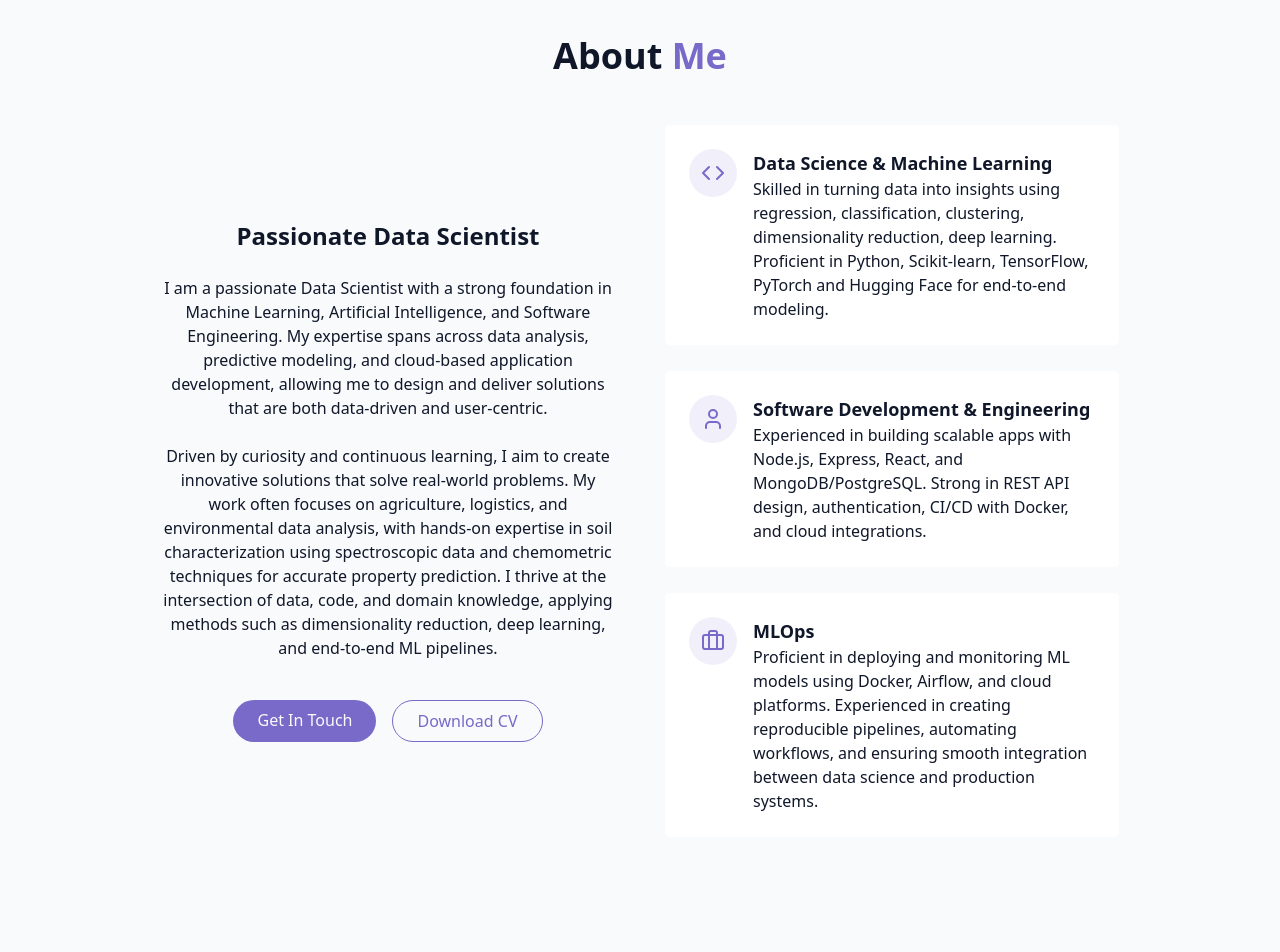
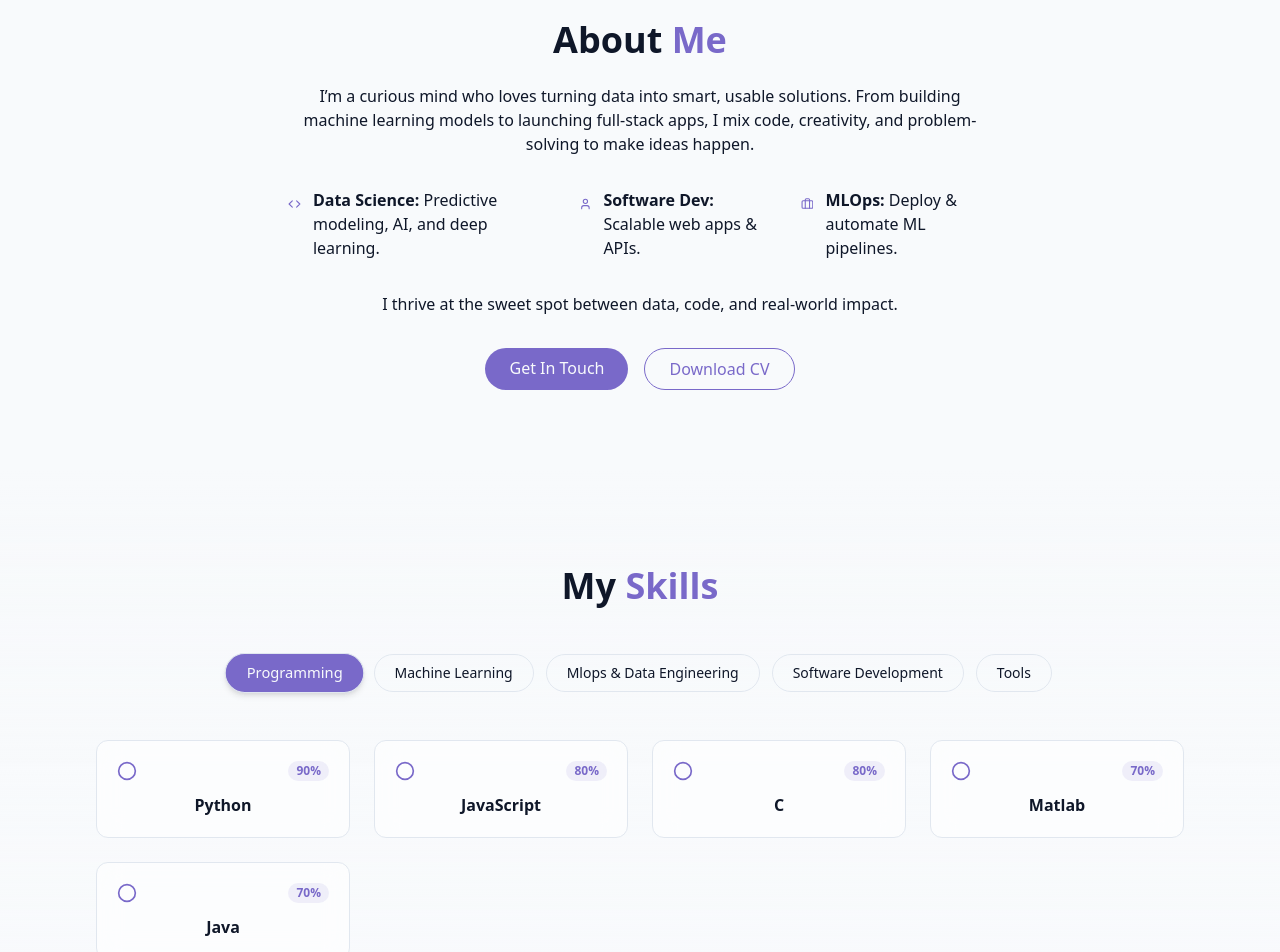
Before and after one commit to RogerSawadogo/Portfolio_Pro, a React (Vite) app: page / in a window 1280 px wide. Shown: the part 860-1812 px from the top of the page. Built offline with nearby package versions, Linux system fonts and the light colour scheme.

Commit message:
version 1

```diff
--- a/src/components/AboutSection.jsx
+++ b/src/components/AboutSection.jsx
@@ -2,84 +2,55 @@ import { Briefcase, Code, User } from "lucide-react";
 
 export const AboutSection = () => {
   return (
-    <section id="about" className="py-24 px-4 relative">
-      {" "}
-      <div className="container mx-auto max-w-5xl">
-        <h2 className="text-3xl md:text-4xl font-bold mb-12 text-center">
-          About <span className="text-primary"> Me</span>
+    <section id="about" className="py-20 px-4 relative">
+      <div className="container mx-auto max-w-3xl text-center">
+        <h2 className="text-3xl md:text-4xl font-bold mb-6">
+          About <span className="text-primary">Me</span>
         </h2>
 
-        <div className="grid grid-cols-1 md:grid-cols-2 gap-12 items-center">
-          <div className="space-y-6">
-            <h3 className="text-2xl font-semibold">
-              Passionate Data Scientist
-            </h3>
-
-            <p className="text-muted-foreground">
-              I am a passionate Data Scientist with a strong foundation in Machine Learning, Artificial Intelligence, and Software Engineering. My expertise spans across data analysis, predictive modeling, and cloud-based application development, allowing me to design and deliver solutions that are both data-driven and user-centric.
+        <p className="text-muted-foreground mb-8">
+          I’m a curious mind who loves turning data into smart, usable solutions.
+          From building machine learning models to launching full-stack apps,
+          I mix code, creativity, and problem-solving to make ideas happen.
         </p>
 
+        <div className="flex flex-col sm:flex-row justify-center gap-8 my-8 text-left">
+          <div className="flex items-start gap-3">
+            <Code className="h-6 w-6 text-primary mt-1" />
             <p className="text-muted-foreground">
-              Driven by curiosity and continuous learning, I aim to create innovative solutions that solve real-world problems. My work often focuses on agriculture, logistics, and environmental data analysis, with hands-on expertise in soil characterization using spectroscopic data and chemometric techniques for accurate property prediction. I thrive at the intersection of data, code, and domain knowledge, applying methods such as dimensionality reduction, deep learning, and end-to-end ML pipelines.
+              <span className="font-semibold">Data Science:</span> Predictive modeling, AI, and deep learning.
+            </p>
+          </div>
+          <div className="flex items-start gap-3">
+            <User className="h-6 w-6 text-primary mt-1" />
+            <p className="text-muted-foreground">
+              <span className="font-semibold">Software Dev:</span> Scalable web apps & APIs.
+            </p>
+          </div>
+          <div className="flex items-start gap-3">
+            <Briefcase className="h-6 w-6 text-primary mt-1" />
+            <p className="text-muted-foreground">
+              <span className="font-semibold">MLOps:</span> Deploy & automate ML pipelines.
+            </p>
+          </div>
+        </div>
+
+        <p className="text-muted-foreground mb-8">
+          I thrive at the sweet spot between <span className="font-medium">data, code, and real-world impact</span>.
         </p>
 
-            <div className="flex flex-col sm:flex-row gap-4 pt-4 justify-center">
+        <div className="flex flex-col sm:flex-row gap-4 justify-center">
           <a href="#contact" className="cosmic-button">
-                {" "}
             Get In Touch
           </a>
-
           <a
-                href=""
+            href="/cv.pdf"
+            download
             className="px-6 py-2 rounded-full border border-primary text-primary hover:bg-primary/10 transition-colors duration-300"
           >
             Download CV
           </a>
-            </div>
-          </div>
 
-          <div className="grid grid-cols-1 gap-6">
-            <div className="gradient-border p-6 card-hover">
-              <div className="flex items-start gap-4">
-                <div className="p-3 rounded-full bg-primary/10">
-                  <Code className="h-6 w-6 text-primary" />
-                </div>
-                <div className="text-left">
-                  <h4 className="font-semibold text-lg"> Data Science & Machine Learning</h4>
-                  <p className="text-muted-foreground">
-                    Skilled in turning data into insights using regression, classification, clustering, dimensionality reduction, deep learning. Proficient in Python, Scikit-learn, TensorFlow, PyTorch and Hugging Face for end-to-end modeling.
-                  </p>
-                </div>
-              </div>
-            </div>
-            <div className="gradient-border p-6 card-hover">
-              <div className="flex items-start gap-4">
-                <div className="p-3 rounded-full bg-primary/10">
-                  <User className="h-6 w-6 text-primary" />
-                </div>
-                <div className="text-left">
-                  <h4 className="font-semibold text-lg">Software Development & Engineering</h4>
-                  <p className="text-muted-foreground">
-                    Experienced in building scalable apps with Node.js, Express, React, and MongoDB/PostgreSQL. Strong in REST API design, authentication, CI/CD with Docker, and cloud integrations.
-                  </p>
-                </div>
-              </div>
-            </div>
-            <div className="gradient-border p-6 card-hover">
-              <div className="flex items-start gap-4">
-                <div className="p-3 rounded-full bg-primary/10">
-                  <Briefcase className="h-6 w-6 text-primary" />
-                </div>
-
-                <div className="text-left">
-                  <h4 className="font-semibold text-lg">MLOps</h4>
-                  <p className="text-muted-foreground">
-                    Proficient in deploying and monitoring ML models using Docker, Airflow, and cloud platforms. Experienced in creating reproducible pipelines, automating workflows, and ensuring smooth integration between data science and production systems.
-                  </p>
-                </div>
-              </div>
-            </div>
-          </div>
         </div>
       </div>
     </section>
--- a/src/components/HeroSection.jsx
+++ b/src/components/HeroSection.jsx
@@ -21,7 +21,7 @@ export const HeroSection = () => {
           </h1>
 
           <p className="text-lg md:text-xl text-muted-foreground max-2-2xl mx-auto opacity-0 animate-fade-in-delay-3">
-            Machine Learning Engineer passionate about building intelligent systems and solving real-world problems through data-driven innovation.
+            Data Scientist passionate about building intelligent systems and solving real-world problems through data-driven innovation.
           </p>
 
           <div className="pt-4 opacity-0 animate-fade-in-delay-4">
--- a/src/components/ProjectsSection.jsx
+++ b/src/components/ProjectsSection.jsx
@@ -154,7 +154,7 @@ export const ProjectsSection = () => {
           <a
             className="cosmic-button w-fit flex items-center mx-auto gap-2"
             target="_blank"
-            href="https://github.com/machadop1407"
+            href="https://github.com/RogerSawadogo"
           >
             Check My Github <ArrowRight size={16} />
           </a>
--- a/src/components/SkillsSection.jsx
+++ b/src/components/SkillsSection.jsx
@@ -1,67 +1,61 @@
 import { useState } from "react";
 import { cn } from "@/lib/utils";
+import { Circle } from "lucide-react"; // placeholder icon
 
 const skills = [
-  //Programming Languages
   { name: "Python", level: 90, category: "programming" },
   { name: "JavaScript", level: 80, category: "programming" },
   { name: "C", level: 80, category: "programming" },
   { name: "Matlab", level: 70, category: "programming" },
   { name: "Java", level: 70, category: "programming" },
-  // ML
+
   { name: "Supervised Learning", level: 90, category: "machine learning" },
   { name: "Unsupervised Learning", level: 85, category: "machine learning" },
   { name: "Deep Learning", level: 85, category: "machine learning" },
   { name: "Time series forecasting", level: 80, category: "machine learning" },
-  { name: "Feature engineering & selection", level: 90, category: "machine learning" },
+  { name: "Feature engineering", level: 90, category: "machine learning" },
   { name: "Transformers", level: 80, category: "machine learning" },
 
+  { name: "Docker & containerization", level: 80, category: "mlops & data engineering" },
+  { name: "Apache Airflow", level: 70, category: "mlops & data engineering" },
+  { name: "CI/CD with GitHub Actions", level: 75, category: "mlops & data engineering" },
+  { name: "Data pipeline automation", level: 75, category: "mlops & data engineering" },
 
-  // DL
-  { name: "Docker & containerization", level: 80, category: "mlops" },
-  { name: "Apache Airflow", level: 70, category: "mlops" },
-  { name: "CI/CD with GitHub Actions", level: 75, category: "mlops" },
-  { name: "Data pipeline automation", level: 75, category: "mlops" },
-
-
-
-
-  //Software Development
   { name: "React", level: 80, category: "software development" },
   { name: "Node.js", level: 85, category: "software development" },
   { name: "FastApi", level: 80, category: "software development" },
   { name: "MongoDB", level: 80, category: "software development" },
   { name: "PostgreSQL", level: 75, category: "software development" },
-  // Tools
+
   { name: "Git/GitHub", level: 85, category: "tools" },
   { name: "Docker", level: 80, category: "tools" },
   { name: "VS Code", level: 95, category: "tools" },
 ];
 
-const categories = ["programming", "machine learning", "mlops", "software development", "tools"];
+const categories = ["programming", "machine learning", "mlops & data engineering", "software development", "tools"];
 
 export const SkillsSection = () => {
   const [activeCategory, setActiveCategory] = useState(categories[0]);
-
   const filteredSkills = skills.filter((skill) => skill.category === activeCategory);
 
   return (
-    <section id="skills" className="py-24 px-4 relative bg-secondary/30">
-      <div className="container mx-auto max-w-5xl">
+    <section id="skills" className="py-24 px-4 relative bg-gradient-to-b from-secondary/40 to-background">
+      <div className="container mx-auto max-w-6xl">
         <h2 className="text-3xl md:text-4xl font-bold mb-12 text-center">
-          My <span className="text-primary"> Skills</span>
+          My <span className="text-primary">Skills</span>
         </h2>
 
-        <div className="flex flex-wrap justify-center gap-4 mb-12">
-          {categories.map((category, key) => (
+        {/* Category Buttons */}
+        <div className="flex flex-wrap justify-center gap-3 mb-12">
+          {categories.map((category) => (
             <button
-              key={key}
+              key={category}
               onClick={() => setActiveCategory(category)}
               className={cn(
-                "px-5 py-2 rounded-full transition-colors duration-300 capitalize",
+                "px-5 py-2 rounded-full border text-sm font-medium transition-all duration-300 capitalize",
                 activeCategory === category
-                  ? "bg-primary text-primary-foreground"
-                  : "bg-secondary/70 text-foreground hover:bg-secondary"
+                  ? "bg-primary text-primary-foreground shadow-md scale-105"
+                  : "bg-secondary/60 text-foreground hover:bg-secondary/80"
               )}
             >
               {category}
@@ -69,27 +63,21 @@ export const SkillsSection = () => {
           ))}
         </div>
 
-        <div className="grid grid-cols-1 sm:grid-cols-2 lg:grid-cols-3 gap-6">
+        {/* Skills Grid */}
+        <div className="grid grid-cols-2 sm:grid-cols-3 md:grid-cols-4 gap-6">
           {filteredSkills.map((skill, key) => (
             <div
               key={key}
-              className="bg-card p-6 rounded-lg shadow-xs card-hover"
+              className="group relative bg-card/60 backdrop-blur-md border border-border p-5 rounded-xl hover:shadow-lg transition-all duration-300"
             >
-              <div className="text-left mb-4">
-                <h3 className="font-semibold text-lg"> {skill.name}</h3>
-              </div>
-              <div className="w-full bg-secondary/50 h-2 rounded-full overflow-hidden">
-                <div
-                  className="bg-primary h-2 rounded-full origin-left animate-[grow_1.5s_ease-out]"
-                  style={{ width: skill.level + "%" }}
-                />
-              </div>
-
-              <div className="text-right mt-1">
-                <span className="text-sm text-muted-foreground">
+              <div className="flex items-center justify-between mb-3">
+                <Circle className="h-5 w-5 text-primary" />
+                <span className="text-xs font-semibold px-2 py-0.5 rounded-full bg-primary/10 text-primary">
                   {skill.level}%
                 </span>
               </div>
+              <h3 className="font-semibold text-base">{skill.name}</h3>
+              <div className="absolute inset-0 rounded-xl opacity-0 group-hover:opacity-100 transition-opacity duration-300 bg-primary/5 pointer-events-none" />
             </div>
           ))}
         </div>
```
Also changed, not shown: src/components/ContactSection.jsx (+49 -58 lines), 1 other file (tests, documents, lock files or other folders). Lines whose indentation alone changed are shown as unchanged.
